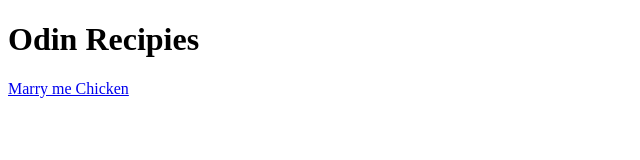
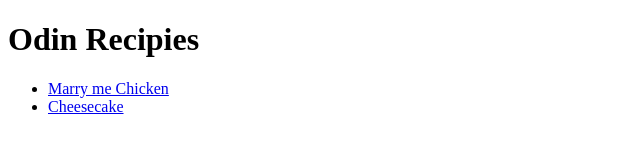
Before and after one commit to Seumas97/odin-recipies, a plain HTML site: page index.html in a window 1280 px wide. Shown: the whole page, without its empty margins (0-640 px from the left). Drawn offline with Linux system fonts and the light colour scheme.

Commit message:
Added a new recipe link. Ordered the links in a list.

```diff
--- a/index.html
+++ b/index.html
@@ -11,5 +11,11 @@
 
     <h1>Odin Recipies</h1>
 
-    <a href="recipes/marrymechicken.html" target="_blank">Marry me Chicken</a>
+    <ul>
+
+        <li><a href="recipes/marrymechicken.html" target="_blank">Marry me Chicken</a></li>
+
+        <li><a href="recipes/cheesecake.html" target="_blank">Cheesecake</a></li>
+
+    </ul>
 </body>
```
